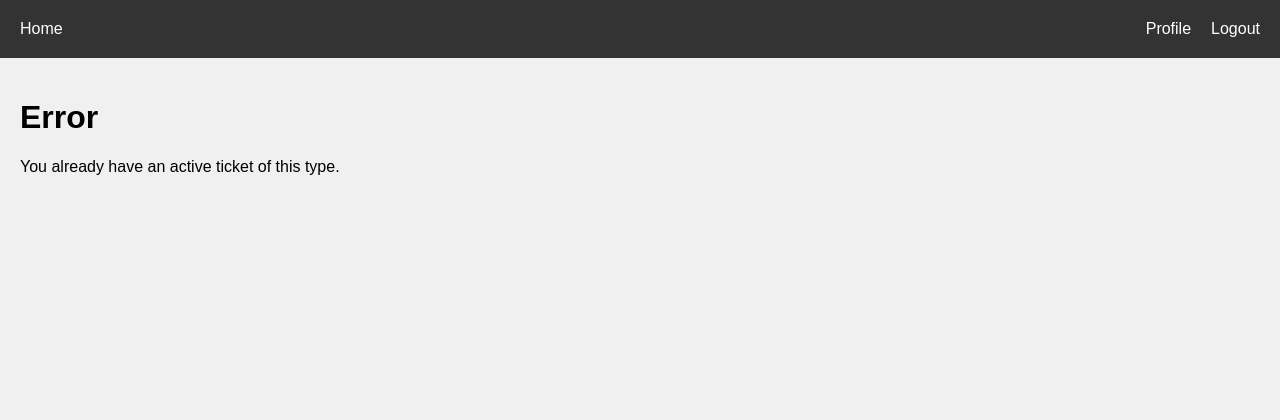
After one commit to basit3000/trainapplication, a Django app: page /tickets/buy_tickets/2/ in a window 1280 px wide. The commit adds this page. Shown: the top 420 px of the page. Run offline with Django 5.2, Linux system fonts and the light colour scheme; a user stored in the database is signed in; data comes from the database, SQL or seed files in the repository; both versions use the stored data as it was after the commit.

Commit message:
fix: Correct URL pattern and ticket purchase flow

```diff
--- a/app/tickets/models.py
+++ b/app/tickets/models.py
@@ -1,4 +1,5 @@
 from django.db import models
+from django.utils import timezone
 
 class Tickets(models.Model):
     name = models.CharField(max_length=24)
@@ -14,3 +15,9 @@ class UserTickets(models.Model):
     ticket = models.ForeignKey(Tickets, on_delete=models.CASCADE)
     issue_date = models.DateField()
     expiry_date = models.DateField()
+
+    def __str__(self):
+        return self.ticket.name
+
+    def is_active(self):
+        return self.expiry_date > timezone.now().date()
--- /dev/null
+++ b/app/tickets/templates/tickets/error_page.html
@@ -0,0 +1,7 @@
+{% extends "base.html" %}
+
+<head> Error </head>
+{% block content %}
+<h1>Error</h1>
+<p> {{ message }} </p>
+{% endblock %}
--- a/app/tickets/urls.py
+++ b/app/tickets/urls.py
@@ -4,5 +4,6 @@ from . import views
 urlpatterns = [
     path('tickets', views.list),
     path('new', views.TicketsCreateView.as_view(), name="tickets.new"),
-    path('buy_tickets', views.buy_ticket, name='buy.tickets'),
+    path('buy_tickets/', views.buy_tickets, name='buy_tickets'),
+    path('buy_tickets/<int:ticket_id>/', views.buy_tickets_with_id, name='buy_tickets_with_id'),
 ]
--- a/app/tickets/views.py
+++ b/app/tickets/views.py
@@ -1,10 +1,11 @@
-from django.shortcuts import render, redirect
+from django.shortcuts import render, redirect, get_object_or_404
 from .models import Tickets, UserTickets
 from django.contrib.auth.decorators import login_required
 from django.views.generic import CreateView
 from .forms import BuyTicketsForm
 from django.utils.timezone import now
 from datetime import timedelta
+from django.utils import timezone
 
 
 def list(request):
@@ -17,16 +18,29 @@ class TicketsCreateView(CreateView):
     success_url = "/tickets/tickets"
 
 @login_required
-def buy_ticket(request):
+def buy_tickets(request):
     if request.method == 'POST':
         form = BuyTicketsForm(request.POST)
         if form.is_valid():
-            user_ticket = form.save(commit=False)
-            user_ticket.user = request.user
-            user_ticket.issue_date = now().date()
-            user_ticket.expiry_date = user_ticket.issue_date + timedelta(days=user_ticket.ticket.duration)
-            user_ticket.save()
-            return redirect('profile')
+            ticket = form.cleaned_data['ticket']
+            return redirect('buy_tickets_with_id', ticket_id=ticket.id)
     else:
         form = BuyTicketsForm()
     return render(request, 'tickets/tickets_buy.html', {'form': form})
+
+@login_required
+def buy_tickets_with_id(request, ticket_id):
+    ticket = get_object_or_404(Tickets, pk=ticket_id)
+    user = request.user
+    active_tickets = UserTickets.objects.filter(user=user, ticket=ticket, expiry_date__gt=timezone.now().date())
+    if active_tickets.exists():
+        return render(request, 'tickets/error_page.html', {'message': 'You already have an active ticket of this type.'})
+    issue_date = timezone.now().date()
+    expiry_date = issue_date + timedelta(days=ticket.duration)
+    user_ticket = UserTickets.objects.create(
+        user=user,
+        ticket=ticket,
+        issue_date=issue_date,
+        expiry_date=expiry_date
+    )
+    return render(request, 'tickets/tickets_success.html', {'message': 'You have successfully bought', 'ticket': user_ticket.ticket.name})
--- a/app/users/models.py
+++ b/app/users/models.py
@@ -1,6 +1,7 @@
 from django.contrib.auth.models import AbstractBaseUser, BaseUserManager
 from django.db import models
 from tickets.models import Tickets, UserTickets
+from django.utils import timezone
 
 class CustomUserManager(BaseUserManager):
     def create_user(self, email, password=None, **extra_fields):
@@ -48,3 +49,7 @@ class CustomUser(AbstractBaseUser):
 
     def has_module_perms(self, app_label):
         return self.is_superuser
+
+    def can_buy_tickets(self, tickets):
+        active_tickets = self.usertickets_set.filter(tickets=tickets, expiry_date__gt=timezone.now().date())
+        return not active_tickets.exists()
--- a/app/users/templates/users/data.html
+++ b/app/users/templates/users/data.html
@@ -9,7 +9,7 @@
     <p>Last accessed: {{ user.last_login }}</p>
     <p>Tickets: </p>
     <ul>
-        {% for user_ticket in user.usertickets_set.all %}
+        {% for user_ticket in user_tickets %}
             <li>{{ user_ticket.ticket.name }} - Issue Date: {{ user_ticket.issue_date }} - Expiry Date: {{ user_ticket.expiry_date }}</li>
         {% empty %}
             <li>No ticket available.</li>
--- a/app/users/templates/users/profile.html
+++ b/app/users/templates/users/profile.html
@@ -8,5 +8,5 @@
 <p>Check out our Home page <a href="{% url 'home' %}">here</a></p>
 <p>Change password: <a href="{% url 'password_change' %}">here</a></p>
 <p>View data: <a href="{% url 'data' %}"> here </a></p>
-<p>Buy ticket: <a href="{% url 'buy.tickets' %}">here</a></p>
+<p>Buy ticket: <a href="{% url 'buy_tickets' %}">here</a></p>
 {% endblock %}
```
Also changed, not shown: app/tickets/templates/tickets/tickets_success.html (added, +7 -0 lines), app/db.sqlite3, app/tickets/migrations/0004_rename_ticket_usertickets_tickets.py (added), app/tickets/migrations/0005_rename_tickets_usertickets_ticket.py (added).
